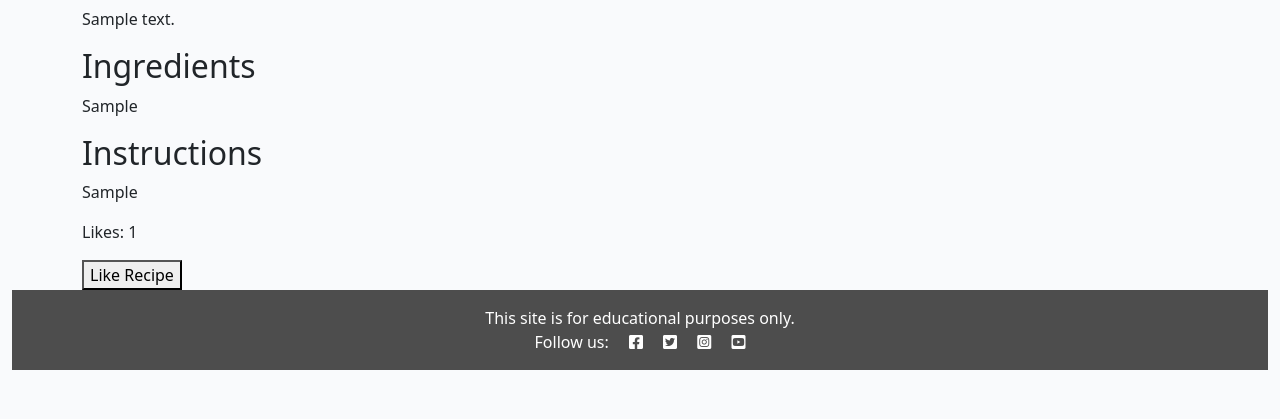
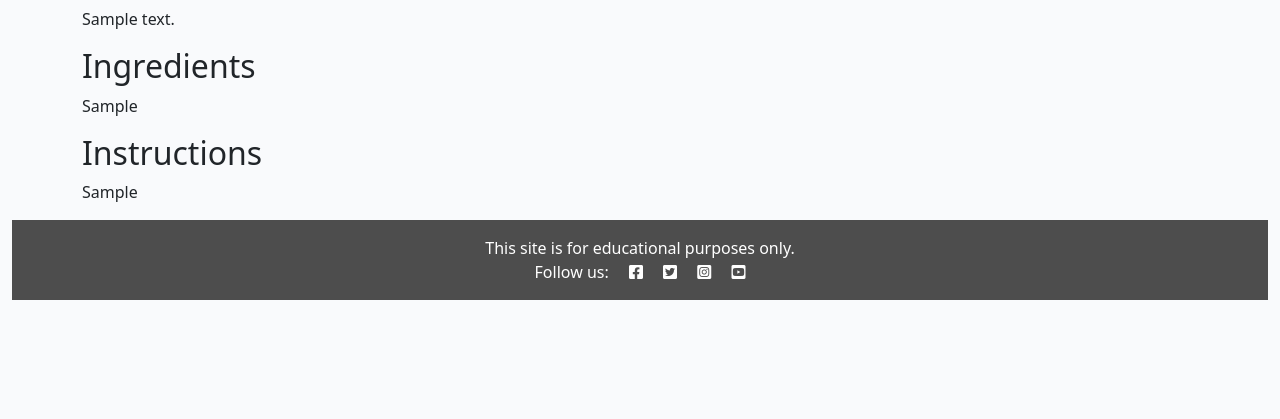
Before and after one commit to adrianskelton/adrianproject4, a Django app: page /recipe/1/ in a window 1280 px wide. Shown: the part 381-800 px from the top of the page. Run offline with Django 3.2, Linux system fonts and the light colour scheme; data comes from the database, SQL or seed files in the repository; both versions use the stored data as it was before the commit; tables that the repository leaves empty hold one stand-in row (values such as "Sample post").

Commit message:
fix temp disable like app to check recipe model works

```diff
--- a/recipe/models.py
+++ b/recipe/models.py
@@ -20,7 +20,7 @@ class Recipe(models.Model):
     ingredients = models.TextField()
     instructions = models.TextField()
     servings = models.PositiveIntegerField(validators=[MaxValueValidator(20)])
-    likes = models.ManyToManyField(User, related_name='recipe_likes', blank=True)
+    ## fix this later likes = models.ManyToManyField(User, related_name='recipe_likes', blank=True)
 
     class Meta:
         ordering = ["-date"]
--- a/recipe/urls.py
+++ b/recipe/urls.py
@@ -6,6 +6,6 @@ from . import views
 urlpatterns = [
     path('', views.home, name='home'),
     path('recipe/', recipe_view, name='recipe'),
-    path('create_recipe/', recipe_view, name='create_recipe'),
+    path('create_recipe/', create_recipe, name='create_recipe'),
     path('recipe/<int:pk>/', recipe_detail, name='recipe_detail'),
 ]
--- a/recipe/views.py
+++ b/recipe/views.py
@@ -2,12 +2,6 @@ from django.shortcuts import render, redirect, get_object_or_404
 from django.http import HttpResponse
 from .forms import RecipeForm
 from .models import Recipe  # Import the Recipe model
-
-def home(request):
-    return render(request, 'index.html')
-
-def recipe_view(request):
-    return render(request, 'recipe.html')
 
 def create_recipe(request):
     form = RecipeForm()
@@ -18,7 +12,14 @@ def create_recipe(request):
             recipe = form.save()
             return redirect('recipe_detail', pk=recipe.pk)
 
+    print(form.errors)  # Add this line to print form errors in the terminal
     return render(request, 'create_recipe.html', {'form': form})
+
+def home(request):
+    return render(request, 'index.html')
+
+def recipe_view(request):
+    return render(request, 'recipe.html')
 
 def recipe_detail(request, pk):
     recipe = get_object_or_404(Recipe, pk=pk)
--- a/templates/recipe_detail.html
+++ b/templates/recipe_detail.html
@@ -17,15 +17,13 @@
     <h2>Instructions</h2>
     <p>{{ recipe.instructions | linebreaksbr }}</p>
 
-    <p>Likes: {{ recipe.likes.count }}</p>
+    <!--feature to be added><p>Likes: {{ recipe.likes.count }}</p>-->
 
-    {# Add any other information or features you want to display #}
-
-    {# Add a form for users to like the recipe #}
-    <form method="post" action="{% url 'like_recipe' pk=recipe.pk %}"> <!--placeholder for like function-->
+    <!--
+    <form method="post" action="{% url 'like_recipe' pk=recipe.pk %}"> placeholder for like function
         {% csrf_token %}
         <button type="submit">Like Recipe</button>
-    </form>
+    </form>-->
 </div>
 
 {% endblock %}
```
Also changed, not shown: db.sqlite3, recipe/migrations/0002_remove_recipe_likes.py (added).
